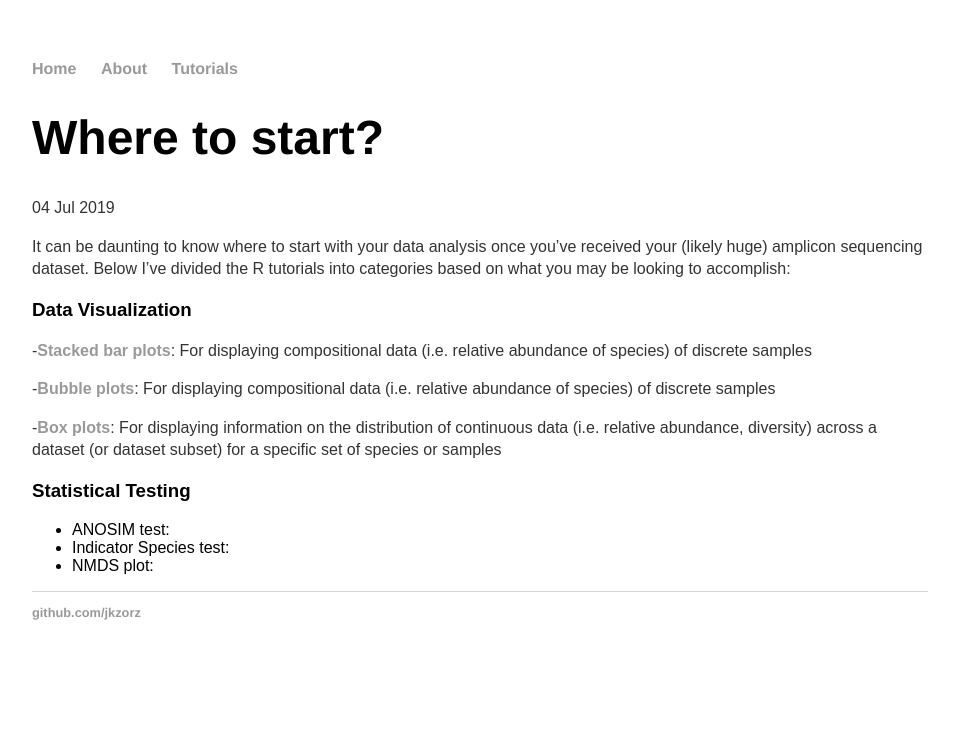
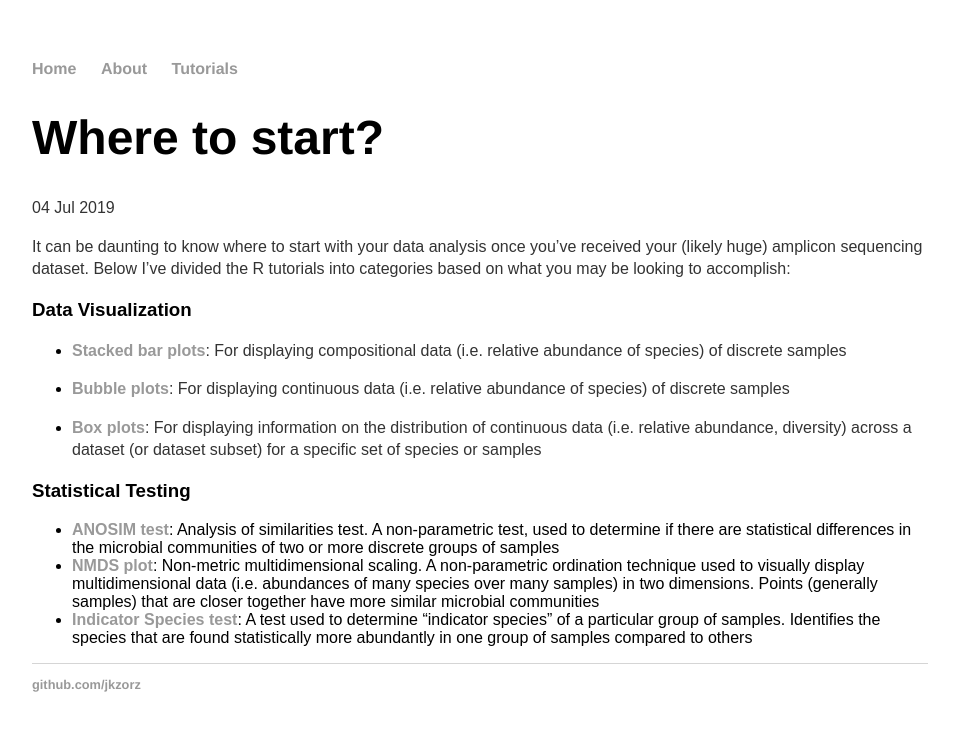
Before and after one commit to jkzorz/jkzorz.github.io, a Jekyll site: the page built from _posts/2019-07-04-Where-to-start.md, in a window 1280 px wide. Shown: the top 731 px of the page, without its empty margins (160-1119 px from the left). Built offline with Jekyll 4.4.1, drawn with Linux system fonts in a browser that asks for light colours.

Commit message:
Update 2019-07-04-Where-to-start.md

```diff
--- a/_posts/2019-07-04-Where-to-start.md
+++ b/_posts/2019-07-04-Where-to-start.md
@@ -10,18 +10,17 @@ It can be daunting to know where to start with your data analysis once you've re
 
 <h3>Data Visualization</h3>
 
-  -**[Stacked bar plots](https://jkzorz.github.io/2019/06/05/stacked-bar-plots.html)**: For displaying compositional data (i.e. relative abundance of species) of discrete samples
+  - **[Stacked bar plots](https://jkzorz.github.io/2019/06/05/stacked-bar-plots.html)**: For displaying compositional data (i.e. relative abundance of species) of discrete samples
 
-  -**[Bubble plots](https://jkzorz.github.io/2019/06/05/Bubble-plots.html)**: For displaying compositional data (i.e. relative abundance of species) of discrete samples
+  - **[Bubble plots](https://jkzorz.github.io/2019/06/05/Bubble-plots.html)**: For displaying continuous data (i.e. relative abundance of species) of discrete samples
 
-  -**[Box plots](https://jkzorz.github.io/2019/07/02/boxplots.html)**: For displaying information on the distribution of continuous data (i.e. relative abundance, diversity) across a dataset (or dataset subset) for a specific set of species or samples
+  - **[Box plots](https://jkzorz.github.io/2019/07/02/boxplots.html)**: For displaying information on the distribution of continuous data (i.e. relative abundance, diversity) across a dataset (or dataset subset) for a specific set of species or samples
 
 
 
 
 <h3>Statistical Testing</h3>
-<ul>
-  <li>ANOSIM test: </li>
-  <li>Indicator Species test: </li>
-  <li>NMDS plot: </li>
-  </ul>
+
+  - **[ANOSIM test](https://jkzorz.github.io/2019/06/11/ANOSIM-test.html)**: Analysis of similarities test. A non-parametric test, used to determine if there are statistical differences in the microbial communities of two or more discrete groups of samples
+  - **[NMDS plot](https://jkzorz.github.io/2019/06/06/NMDS.html)**: Non-metric multidimensional scaling. A non-parametric ordination technique used to visually display multidimensional data (i.e. abundances of many species over many samples) in two dimensions. Points (generally samples) that are closer together have more similar microbial communities
+  - **[Indicator Species test](https://jkzorz.github.io/2019/07/02/Indicator-species-analysis.html)**: A test used to determine "indicator species" of a particular group of samples. Identifies the species that are found statistically more abundantly in one group of samples compared to others
```
